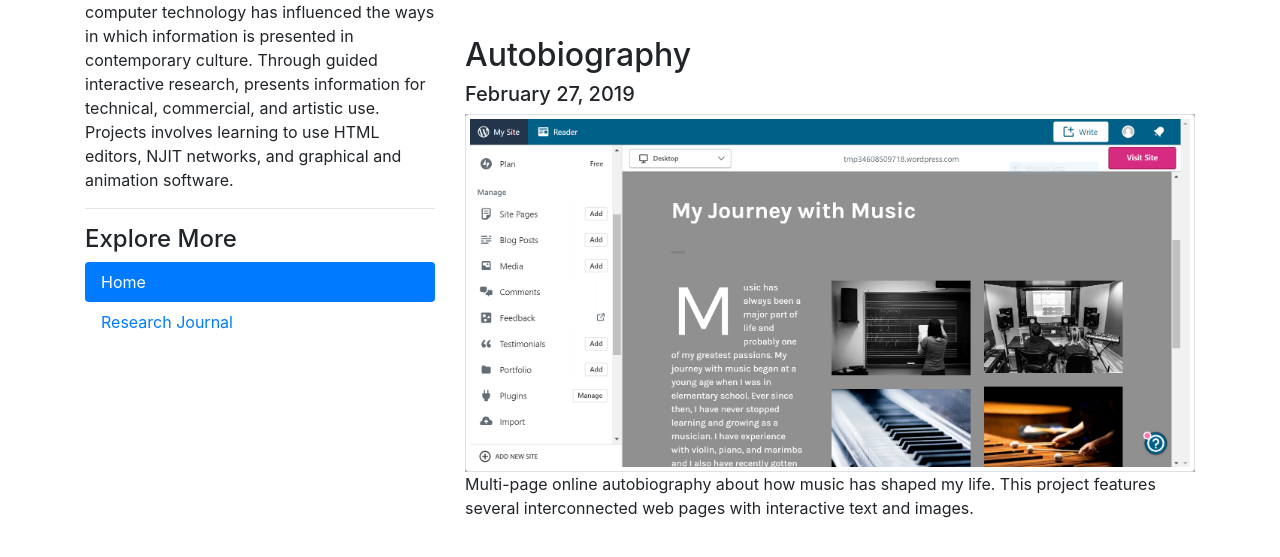
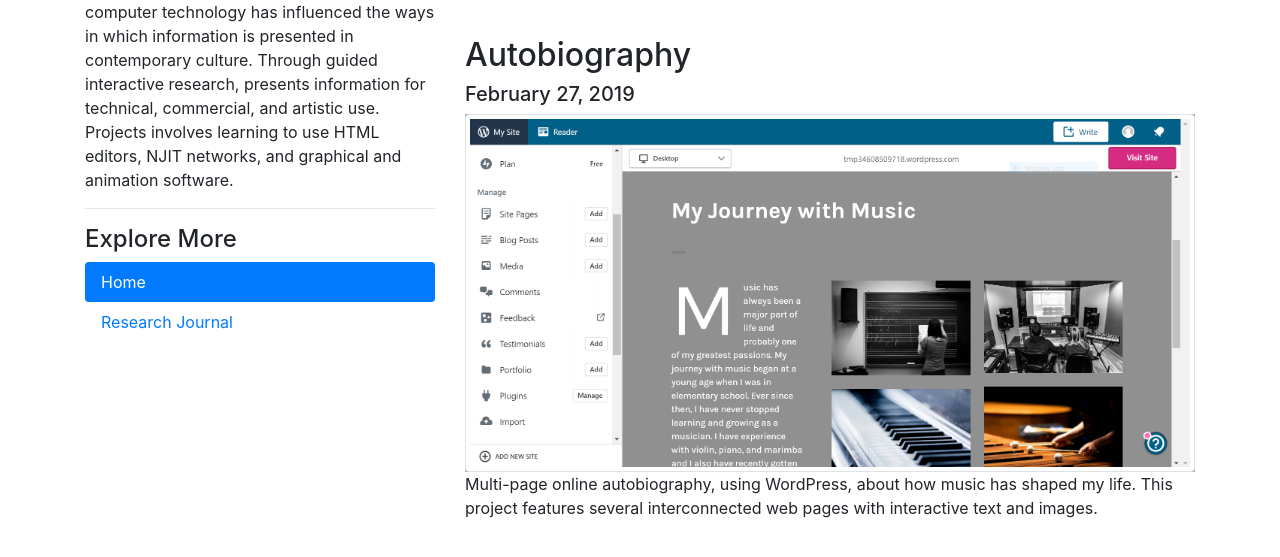
Before and after one commit to tmpard/eng354CourseworkIndex, a plain HTML site: page index.html in a window 1280 px wide. Shown: the part 439-996 px from the top of the page. Drawn offline with nearby package versions, Linux system fonts and the light colour scheme.

Commit message:
Task: update assignment2 description

```diff
--- a/index.html
+++ b/index.html
@@ -67,7 +67,7 @@
                     </a>
                 </div>
 
-            <p>Multi-page online autobiography about how music has shaped my life. This project features several interconnected web pages with interactive text and images. </p>
+            <p>Multi-page online autobiography, using WordPress, about how music has shaped my life. This project features several interconnected web pages with interactive text and images. </p>
             <br>
             <!--
             <h2>TITLE</h2>
```
